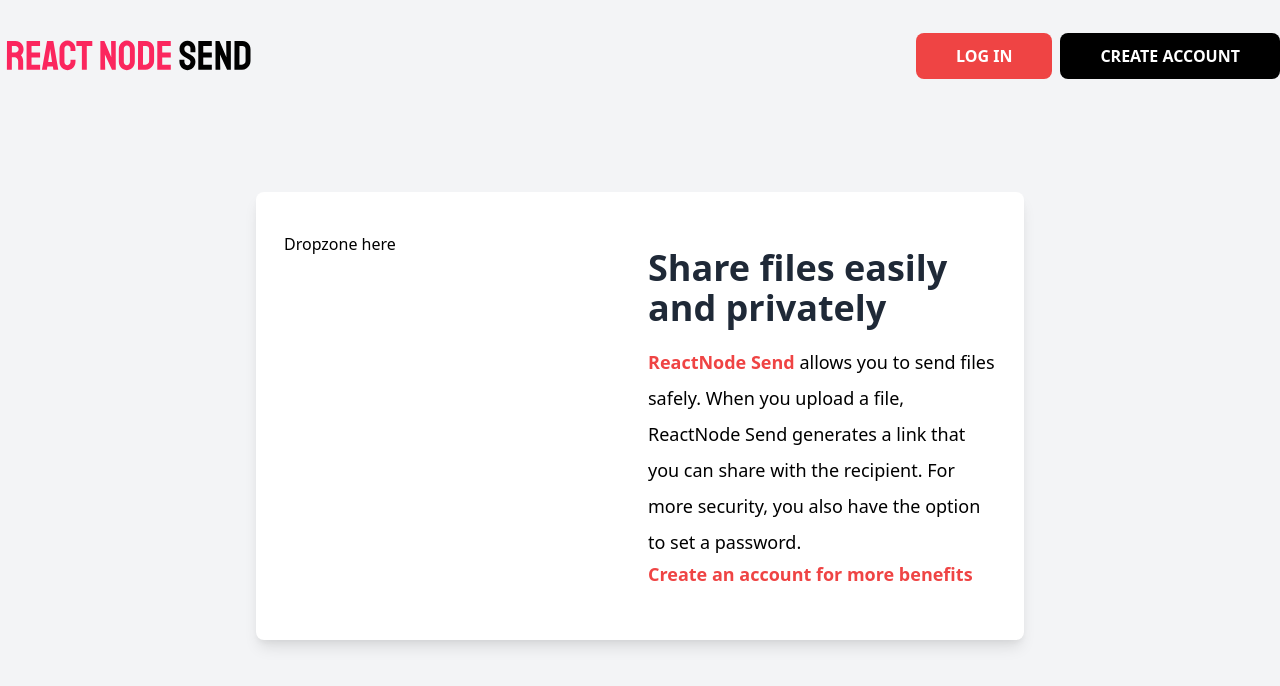
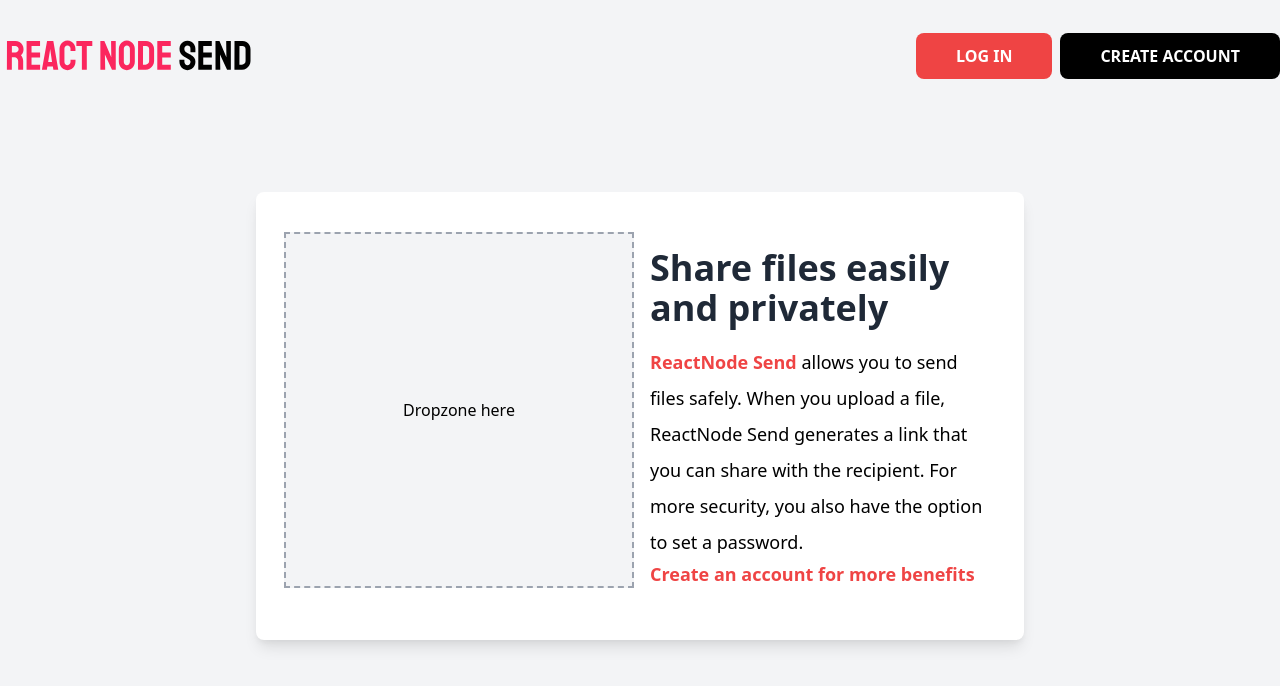
Before and after one commit to BauTancredi/nodesend-client, a Next.js app: page / in a window 1280 px wide. Shown: the top 686 px of the page. Built offline with nearby package versions, Linux system fonts and the light colour scheme; no server answers.

Commit message:
Creating Dropzone component

```diff
--- /dev/null
+++ b/components/Dropzone.js
@@ -0,0 +1,13 @@
+import React, { useState, useCallback } from "react";
+import { useDropzone } from "react-dropzone";
+import clientAxios from "../config/axios";
+
+const Dropzone = () => {
+  return (
+    <div className="md:flex-1 mb-3 mx-2 mt-16 lg:mt-0 flex flex-col items-center justify-center border-dashed border-gray-400 border-2 bg-gray-100">
+      <p>Dropzone here</p>
+    </div>
+  );
+};
+
+export default Dropzone;
--- a/pages/index.js
+++ b/pages/index.js
@@ -3,6 +3,7 @@
 import Link from "next/link";
 
 import authContext from "../context/auth/authContext";
+import Dropzone from "../components/Dropzone";
 
 const Index = () => {
   // Access state
@@ -17,9 +18,7 @@
     <Layout>
       <div className="md:w-4/5 xl:w-3/5 mx-auto mb-32">
         <div className="lg:flex md:shadow-lg p-5 bg-white rounded-lg py-10">
-          <div className="md:flex-1 mb-3 mx-2 mt-16 lg:mt-0">
-            <p>Dropzone here</p>
-          </div>
+          <Dropzone />
           <div className="md:flex-1 mb-3 mx-2 mt-16 lg:mt-0">
             <h2 className="text-4xl font-sans font-bold text-gray-800 my-4">
               Share files easily and privately
```
